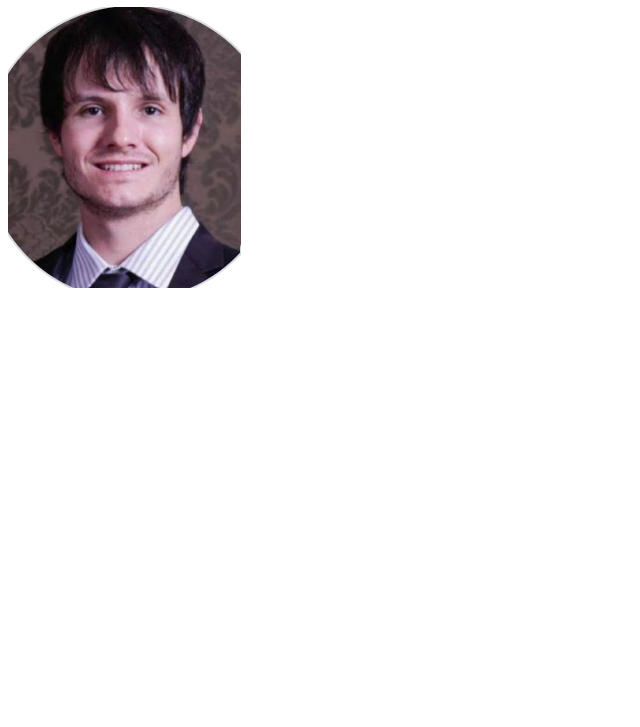
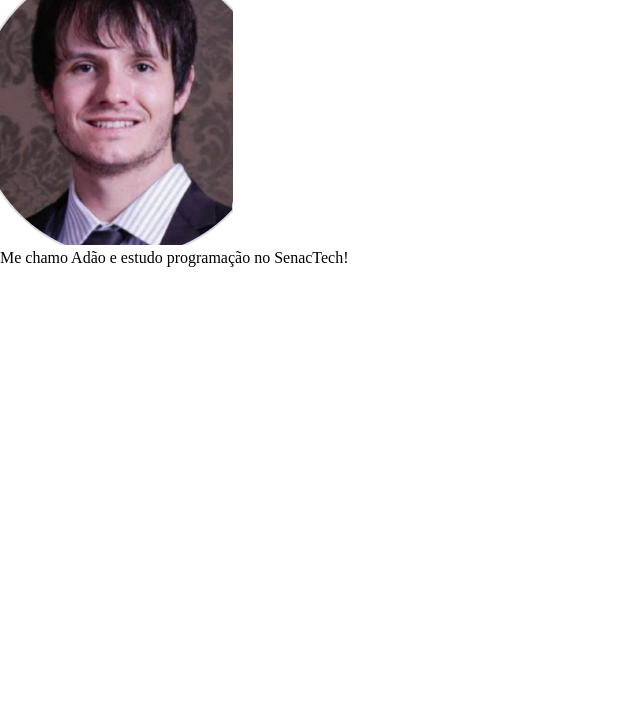
Before and after one commit to MarceloBiotto/atividade, a plain HTML site: page index.html in a window 1280 px wide. Shown: the part 73-800 px from the top of the page, without its empty margins (0-640 px from the left). Drawn offline with Linux system fonts and the light colour scheme.

Commit message:
adicionando o p

```diff
--- a/index.html
+++ b/index.html
@@ -4,6 +4,7 @@
     <meta charset="UTF-8">
     <meta name="viewport" content="width=device-width, initial-scale=1.0">
     <title>Document</title>
+    <link rel="stylesheet" href="style.css">
 </head>
 
 <body>
@@ -11,7 +12,8 @@
         <h1>
             Adão Cardoso
         </h1>
-        <img src="./assets/eu.png" alt="minha foto">
+        <img src="./assets/eu.png" alt="minha foto" class="minha-foto">
+        <p> Me chamo Adão e estudo programação no SenacTech!</p>
     </header>
 
 </body>
--- /dev/null
+++ b/style.css
@@ -0,0 +1,4 @@
+*{
+    margin:0;
+    padding: 0;
+}
```
